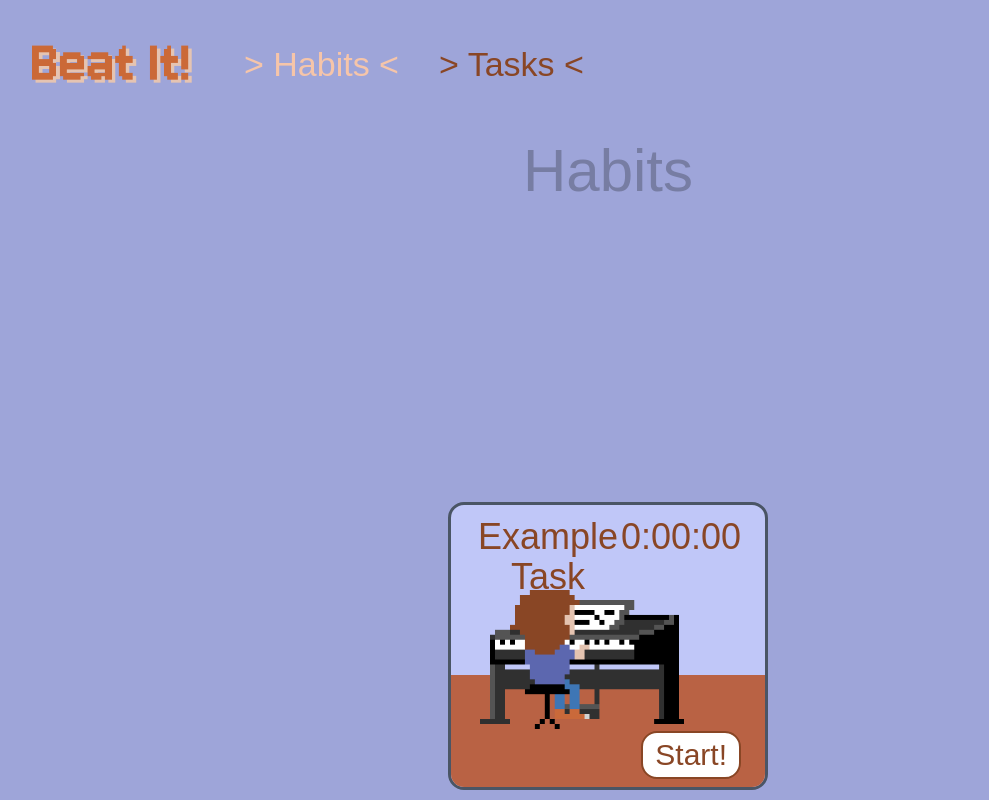
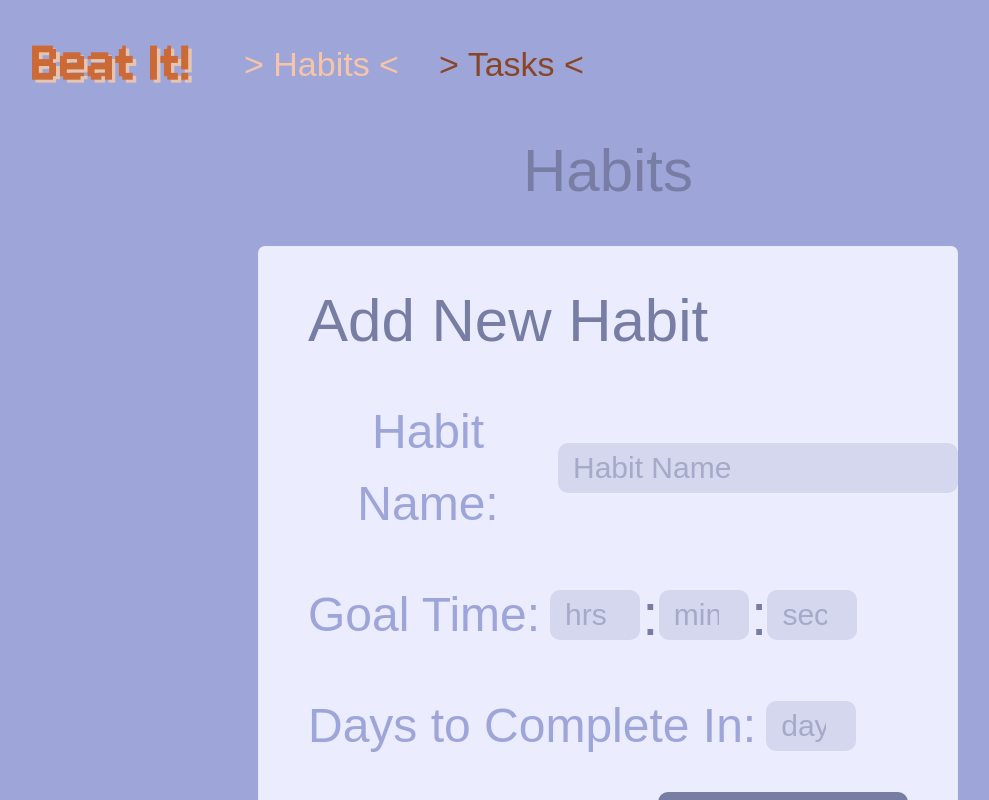
Before and after one commit to ktessma21/Beat-It, a React (Vite) app in the folder frontend/: page / in a window 1280 px wide. Both pictures are taken after a click on the button "Sign Up". Shown: the top 800 px of the page, without its empty margins (32-1021 px from the left). Built offline with nearby package versions, Linux system fonts and the light colour scheme; a web font is replaced by a local one.

Commit message:
new file:   frontend/src/components/AddPopUp.jsx 	deleted:    frontend/src/components/NewTaskPopup.jsx 	modified:   frontend/src/index.css 	modified:   frontend/src/pages/Habits.jsx

```diff
--- /dev/null
+++ b/frontend/src/components/AddPopUp.jsx
@@ -0,0 +1,82 @@
+import {React, useContext, useState} from "react";
+import {PageContext} from '../helpers/Contexts'
+import "../index.css"
+
+function AddPopUp(){
+    const {pageState, setPageState} = useContext(PageContext);
+    const [name, setName] = useState('');
+    const [hrs, setHrs] = useState('');
+    const [mins, setMins] = useState('');
+    const [secs, setSecs] = useState('');
+    const [days, setDays] = useState('');
+    const habitOrTask = pageState === "habits" ? "Habit" : "Task";
+
+    return(
+        <div className="body">
+            <div className="AddPopUp">
+                <h1>Add New {habitOrTask}</h1>
+                <div className="add-fields">
+                    <h2>{habitOrTask} Name:</h2>
+                    <input
+                        type="text"
+                        id="name"
+                        placeholder={`${habitOrTask} Name`}
+                        value={name}
+                        onChange={(e) => setName(e.target.value)}
+                    />
+                </div>
+                <div className="add-fields">
+                    <h2>Goal Time:</h2>
+                    <input
+                        className="number-input"
+                        type="number"
+                        min="0"
+                        id="hrs"
+                        placeholder="hrs"
+                        value={hrs}
+                        onChange={(e) => setHrs(e.target.value)}
+                    />
+                    <h1>:</h1>
+                    <input
+                        className="number-input"
+                        type="number"
+                        min="0"
+                        max="59"
+                        id="mins"
+                        placeholder="mins"
+                        value={mins}
+                        onChange={(e) => setMins(e.target.value)}
+                    />
+                    <h1>:</h1>
+                    <input
+                        className="number-input"
+                        type="number"
+                        min="0"
+                        max="59"
+                        id="secs"
+                        placeholder="secs"
+                        value={secs}
+                        onChange={(e) => setSecs(e.target.value)}
+                    />
+                </div>
+                <div className="add-fields">
+                    <h2>Days to Complete In:</h2>
+                    <input
+                        className="number-input"
+                        type="number"
+                        min="0"
+                        id="days"
+                        placeholder="days"
+                        value={days}
+                        onChange={(e) => setDays(e.target.value)}
+                    />
+                </div>
+                <div>
+                    <button className="pop-button" onClick={() => setPageState({pageState})}>Create {habitOrTask}!</button>
+                </div>
+            </div>
+        </div>
+    )
+}
+
+export default AddPopUp
--- a/frontend/src/index.css
+++ b/frontend/src/index.css
@@ -12,7 +12,7 @@
 .body {
   display: flex;
   flex-direction: column;
-  justify-content: center;
+  /* justify-content: center; */
   align-items: center;
 
 }
@@ -28,6 +28,18 @@
   align-items: center;
 }
 
+.AddPopUp {
+  border-radius: 7px;
+  width: 700px;
+  height: 600px;
+  background-color: #EBEDFF;
+  display: flex;
+  flex-direction: column;
+  justify-content: flex-start;
+  align-items:flex-start;
+  padding-left: 50px;
+}
+
 h1 {
   font-size: 60px;
   color: #777DA3;
@@ -38,6 +50,7 @@ h1 {
 h2 {
   font-size: 48px;
   color: #9EA5D9;
+  margin-right: 10px;
 }
 
 .login-button {
@@ -51,11 +64,23 @@ h2 {
   background-color:#777DA3;
 }
 
-.login-button:hover {
+.login-button:hover,
+.pop-button:hover {
   background-color: #9EA5D9;
 }
 
-input{
+.pop-button {
+  margin-top: 30px;
+  margin-left: 350px;
+  align-items: center;
+  width: 250px;
+  border-radius: 10px;
+  font-size: 48px;
+  color: #DBBCAA;
+  background-color:#777DA3;
+}
+
+input {
   display: flex;
   align-items: center;
   width: 400px;
@@ -65,6 +90,17 @@ input{
   font-size: 30px;
   color: #777DA3;
   padding: 15px;
+}
+
+.add-fields {
+  display: flex;
+  flex-direction: row;
+  justify-content: space-between;
+  align-items: center;
+}
+.number-input {
+  width: 90px;
+  margin-right: 2px;
 }
 
 a {
--- a/frontend/src/pages/Habits.jsx
+++ b/frontend/src/pages/Habits.jsx
@@ -2,6 +2,7 @@ import {React, useContext} from "react";
 import {PageContext} from '../helpers/Contexts'
 import TaskCard from '../components/TaskCard'
 import NavBar from "../components/NavBar";
+import AddPopUp from "../components/AddPopUp";
 
 function Habits(){
     const {pageState, setPageState} = useContext(PageContext);
@@ -9,6 +10,7 @@ function Habits(){
         <div>
             <NavBar />
             <h1>Habits</h1>
+            <AddPopUp />
             <TaskCard />
         </div>
     )
```
Also changed, not shown: frontend/src/components/NewTaskPopup.jsx (deleted).
